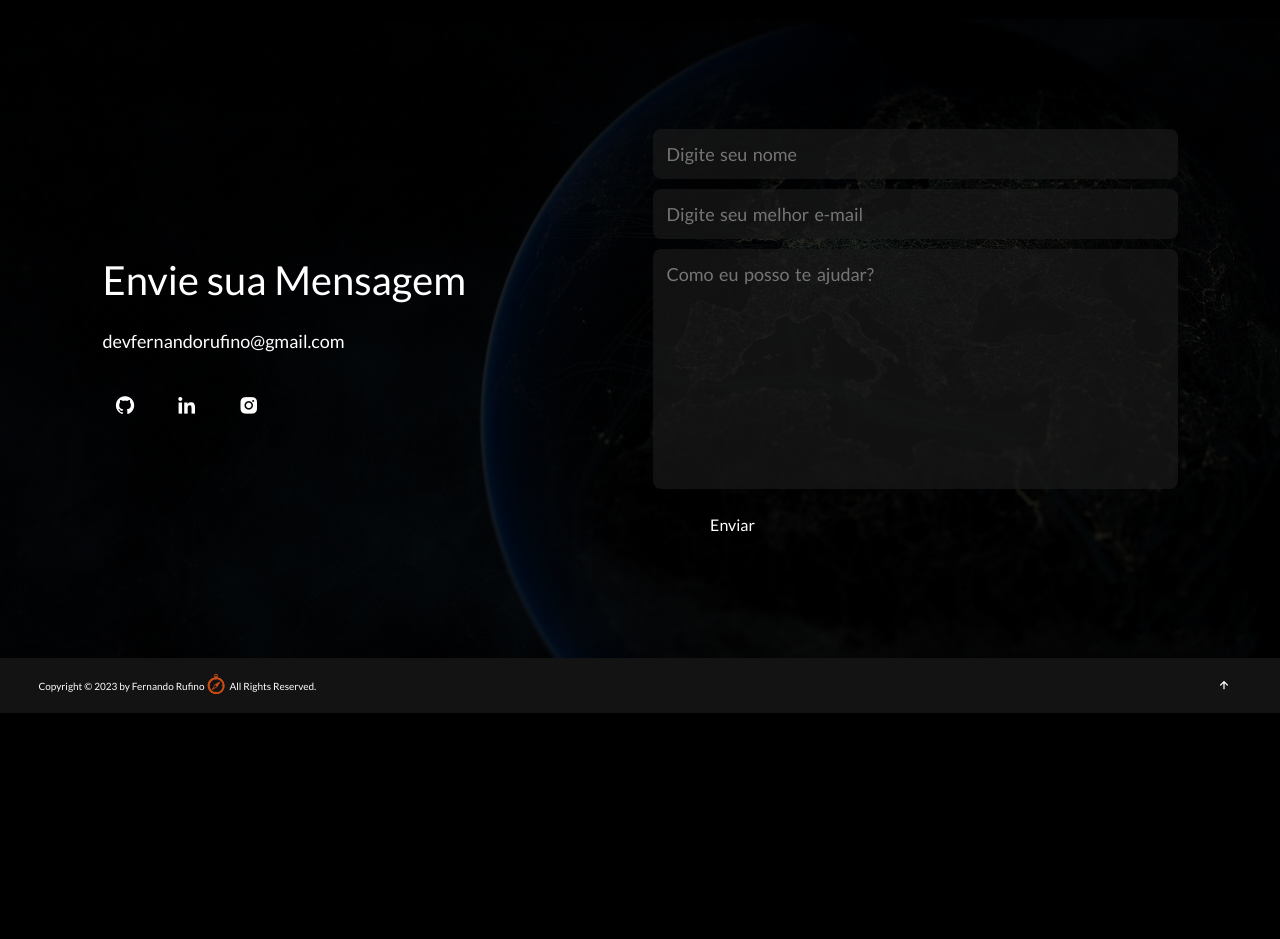
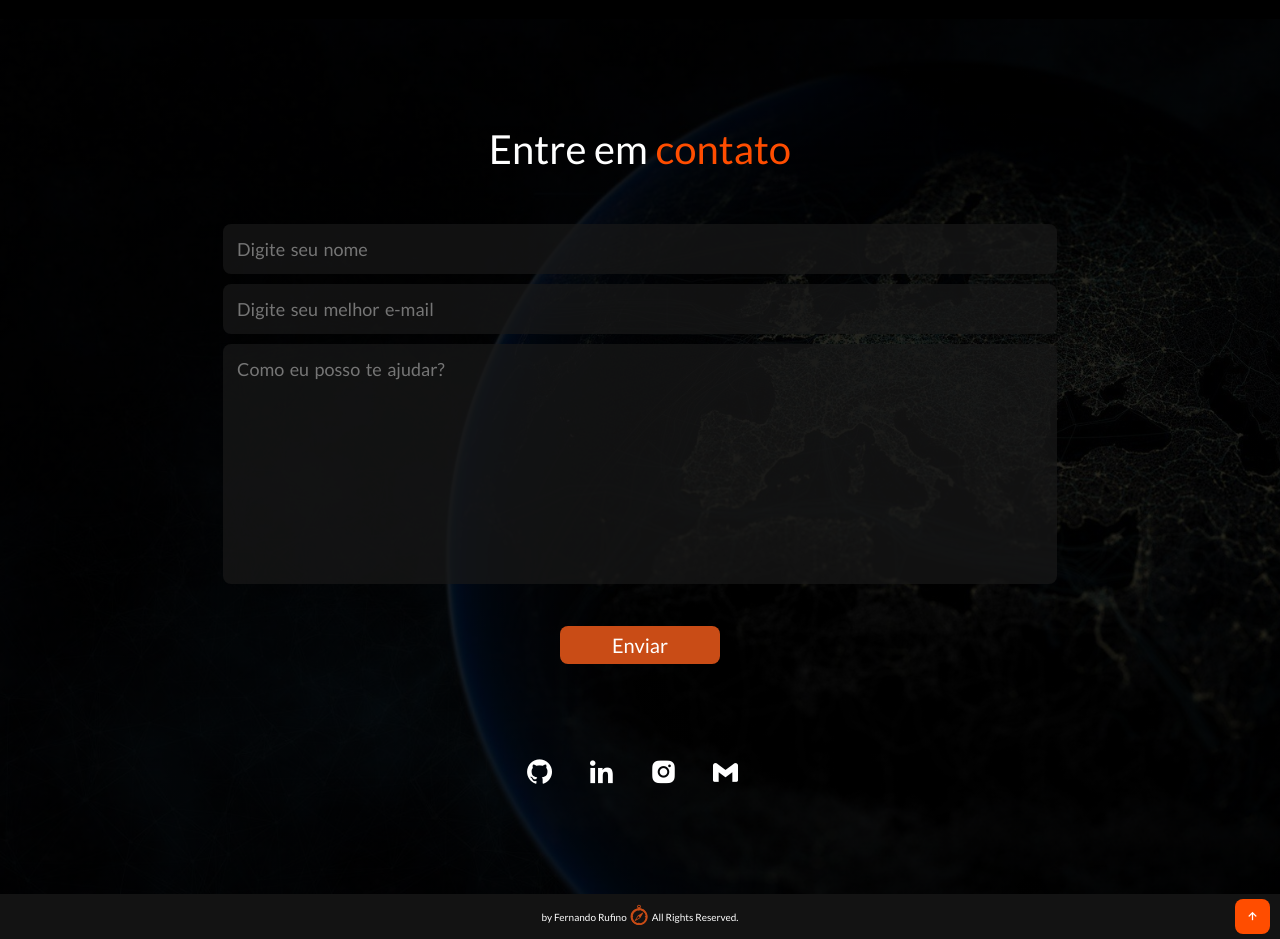
Before and after one commit to Marcosnunes1502/PortfolioSavio, a plain HTML site: page index.html in a window 1280 px wide. Shown: the part 3520-4459 px from the top of the page. Before the commit the page ends 4233 px from the top, so only its background shows below. Drawn offline with nearby package versions, Linux system fonts and the light colour scheme.

Commit message:
finalizando dark mode

```diff
--- a/index.html
+++ b/index.html
@@ -293,17 +293,9 @@
 	<section class="contact" id="contact">
 		<div class="contact-text">
       <div class="main-text">
-        <h2>Envie sua <span>Mensagem</span></h2>
+        <h2>Entre em <span>contato</span></h2>
       </div>
-			<div class="list">
-				<li><a href="mailto:devfernandorufino@gmail.com" target="_blank">devfernandorufino@gmail.com</a></li>
-			</div>
 
-			<div class="contact-icons">
-        <a href="https://github.com/fernandoalvesrufino" target="_blank"><i class='bx bxl-github' ></i></a>
-				<a href="https://www.linkedin.com/in/fernando-alves-rufino" target="_blank"><i class='bx bxl-linkedin' ></i></a>
-				<a href="https://www.instagram.com/fernando.rufinno/" target="_blank"><i class='bx bxl-instagram-alt' ></i></a>
-			</div>
 		</div>
 
 		<div class="contact-form">
@@ -317,12 +309,21 @@
         <input type="submit" value="Enviar" class="submit" required>
 			</form>
 		</div>
+
+    <div class="contact-icons">
+      <a href="https://github.com/fernandoalvesrufino" target="_blank"><i class='bx bxl-github' ></i></a>
+      <a href="https://www.linkedin.com/in/fernando-alves-rufino" target="_blank"><i class='bx bxl-linkedin' ></i></a>
+      <a href="https://www.instagram.com/fernando.rufinno/" target="_blank"><i class='bx bxl-instagram-alt' ></i></a>
+      <a href="mailto:devfernandorufino@gmail.com" target="_blank"><i class='bx bxl-gmail' ></i></a>
+    </div>
+
+
 	</section>
 
 	<!----end section --->
 	<section class="end">
 		<div class="last-text">
-			<p>Copyright © 2023 by Fernando Rufino <img src="./img/bussola.svg" alt=""> All Rights Reserved.</p>
+			<p>by Fernando Rufino <img src="./img/bussola.svg" alt=""> All Rights Reserved.</p>
 		</div>
 
 		<div class="top">
--- a/style.css
+++ b/style.css
@@ -522,8 +522,10 @@ img.balls {
   rgba(0, 0, 0, 0.850)), url(./img/world-comunication.jpg);
   background-position: center;
   background-size: cover;
-	display: grid;
-	grid-template-columns: repeat(2, 1fr);
+	display: flex;
+  justify-content: center;
+  flex-direction: column;
+  text-align: center;
 	align-items: center;
 	gap: 2.5rem;
 }
@@ -534,45 +536,16 @@ img.balls {
   text-align: initial;
   font-size: 40px;
 }
+
+.contact-text h2 span {
+  color: var(--second-text-color);
+}
+
 .contact-text p{
 	color: var(--second-color);
 	font-size: var(--p-font);
 	line-height: 1.8;
 	margin-bottom: 30px;
-}
-.list{
-  margin-top: 20px;
-	margin-bottom: 30px;
-}
-.list li{
-	margin-bottom: 12px;
-}
-.list li a{
-	display: block;
-	color: var(--second-color);
-	font-size: 18px;
-	transition: all .45s ease;
-}
-.list li a:hover{
-	color: var(--text-color);
-	transform: translateX(5px);
-}
-.contact-icons i{
-	height: 45px;
-	width: 45px;
-	background: var(--main-color);
-	color: var(--text-color);
-	font-size: 22px;
-	display: inline-flex;
-	align-items: center;
-	justify-content: center;
-	border-radius: 8px;
-	margin-right: 15px;
-	transition: all .45s ease;
-}
-.contact-icons i:hover{
-	background: var(--text-color);
-	color: var(--main-color);
 }
 
 .contact-form form{
@@ -594,29 +567,62 @@ form textarea{
 .contact-form textarea{
 	resize: none;
 	height: 240px;
+  margin-bottom: 4rem;
 }
 .contact-form .submit{
 	display: inline-block;
-	font-size: 16px;
-	background: var(--main-color);
+	background: var(--second-bg-color);
 	color: var(--text-color);
 	width: 160px;
+  font-weight: 500;
+  font-size: 2rem;
+  line-height: 1rem;
+  margin-bottom: 6rem;
+
+
 	transition: all .45s ease;
 }
 .contact-form .submit:hover{
   background: var(--text-color);
 	color: var(--second-text-color);
+  cursor: pointer;
 
 }
 
+.contact-icons i{
+	height: 45px;
+	width: 45px;
+	background: var(--main-color);
+	color: var(--text-color);
+	font-size: 3rem;
+	display: inline-flex;
+	align-items: center;
+	justify-content: center;
+	border-radius: 8px;
+	margin-right: 15px;
+	transition: all .45s ease;
+}
+.contact-icons i:hover{
+	background: var(--text-color);
+	color: var(--second-text-color);
+}
+
+
 .end{
+  position: relative;
 	padding: 10px 3%;
 	display: flex;
 	flex-wrap: wrap;
 	align-items: center;
-	justify-content: space-between;
+	justify-content: center;
 	gap: 2rem;
 	background: rgb(19, 19, 19);
+}
+
+.top {
+  position: absolute;
+  right: 10px;
+  bottom: 5px;
 }
 
 .top i{
@@ -624,14 +630,14 @@ form textarea{
 	border-radius: 8px;
 	font-size: 15px;
 	color: var(--text-color);
-	background: var(--main-color);
+	background: var(--second-text-color);
   transition: all .45s ease;
 }
 
 .top i:hover{
   transform: scale(1.1);
   background: var(--text-color);
-	color: var(--main-color);
+	color: var(--second-text-color);
 }
 
 .last-text p{
```
